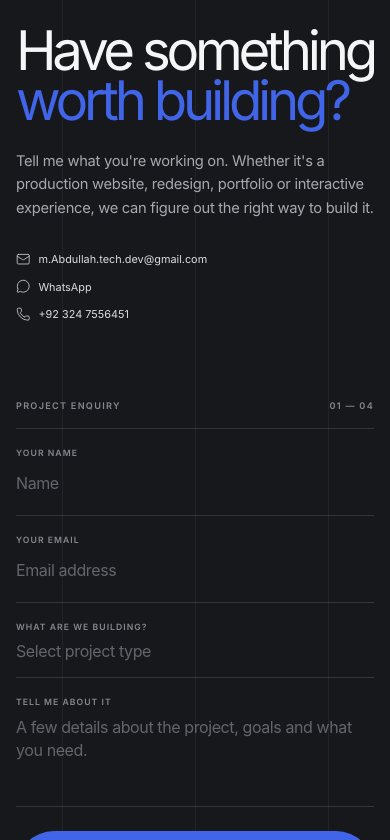
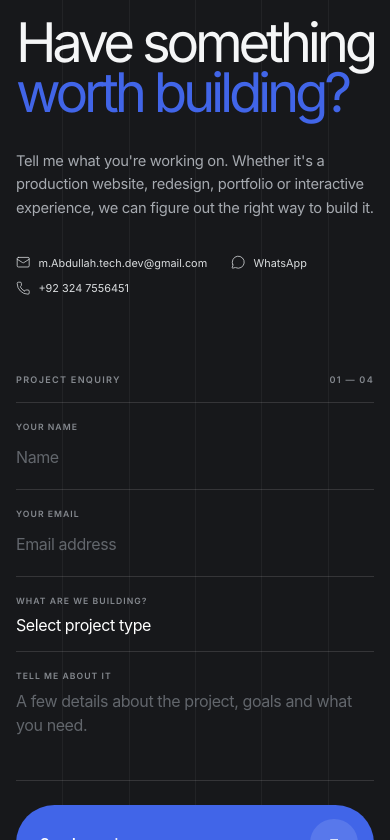
Before and after one commit to ibtikarzofficial-eng/AbdullahShahPortfolio, a React (Vite) app: page / in a window 390 px wide. Shown: the part 11160-12000 px from the top of the page. Built offline with nearby package versions, Linux system fonts and the light colour scheme.

Commit message:
Update contact.css

```diff
--- a/src/styles/contact.css
+++ b/src/styles/contact.css
@@ -4,8 +4,6 @@
 
 .contact-final {
   --contact-bg: #17181b;
-  --contact-surface: #202125;
-
   --contact-text: #f5f6f7;
   --contact-muted: #85898f;
 
@@ -26,14 +24,19 @@
 
   margin-top: -100svh;
 
-  background: var(--contact-bg);
+  background:
+    var(--contact-bg);
 
-  color: var(--contact-text);
+  color:
+    var(--contact-text);
 }
 
 
 /* ==========================================================
    STAGE
+
+   PRODUCTION-SAFE:
+   Visible even without JavaScript.
 ========================================================== */
 
 .contact-final__stage {
@@ -46,18 +49,17 @@
 
   overflow: hidden;
 
-  background: var(--contact-bg);
+  background:
+    var(--contact-bg);
 
-  opacity: 0;
+  opacity: 1;
 
-  transform:
-    scale(0.985);
+  transform: none;
 
-  filter:
-    blur(10px);
+  filter: none;
 
   transform-origin:
-    center;
+    center center;
 
   will-change:
     opacity,
@@ -120,7 +122,7 @@
 
 
 /* ==========================================================
-   BACKGROUND MONOGRAM
+   BACKGROUND MARK
 ========================================================== */
 
 .contact-final__mark {
@@ -141,7 +143,8 @@
 
   line-height: 0.69;
 
-  letter-spacing: -0.13em;
+  letter-spacing:
+    -0.13em;
 
   white-space: nowrap;
 
@@ -214,6 +217,8 @@
   width: 0.48rem;
   height: 0.48rem;
 
+  flex: 0 0 auto;
+
   border-radius: 50%;
 
   background:
@@ -243,21 +248,15 @@
 
 
 @keyframes contactStatus {
-
   from {
     opacity: 1;
-
-    transform:
-      scale(0.7);
+    transform: scale(0.7);
   }
 
   to {
     opacity: 0;
-
-    transform:
-      scale(1.7);
+    transform: scale(1.7);
   }
-
 }
 
 
@@ -356,7 +355,8 @@
 
   line-height: 1.6;
 
-  letter-spacing: -0.02em;
+  letter-spacing:
+    -0.02em;
 }
 
 
@@ -405,7 +405,7 @@
 
 
 /* ==========================================================
-   FORM AREA
+   FORM
 ========================================================== */
 
 .contact-final__form-area {
@@ -418,7 +418,8 @@
 
   display: flex;
 
-  justify-content: space-between;
+  justify-content:
+    space-between;
 
   gap: 2rem;
 
@@ -433,15 +434,13 @@
 
   font-weight: 600;
 
-  text-transform: uppercase;
+  text-transform:
+    uppercase;
 
-  letter-spacing: 0.14em;
+  letter-spacing:
+    0.14em;
 }
 
-
-/* ==========================================================
-   FORM
-========================================================== */
 
 .contact-final__form {
   width: 100%;
@@ -455,6 +454,7 @@
   height: 1px !important;
 
   padding: 0 !important;
+
   margin: -1px !important;
 
   overflow: hidden !important;
@@ -494,9 +494,11 @@
 
   font-weight: 600;
 
-  text-transform: uppercase;
+  text-transform:
+    uppercase;
 
-  letter-spacing: 0.12em;
+  letter-spacing:
+    0.12em;
 }
 
 
@@ -506,7 +508,6 @@
   width: 100%;
 
   margin: 0;
-
   padding: 0;
 
   border: 0;
@@ -524,7 +525,8 @@
 
   font-weight: 400;
 
-  letter-spacing: -0.025em;
+  letter-spacing:
+    -0.025em;
 
   resize: none;
 }
@@ -542,10 +544,8 @@
 }
 
 
-.contact-final__field
-input::placeholder,
-.contact-final__field
-textarea::placeholder {
+.contact-final__field input::placeholder,
+.contact-final__field textarea::placeholder {
   color: #62666c;
 
   opacity: 1;
@@ -559,15 +559,45 @@ textarea::placeholder {
 }
 
 
-.contact-final__field select:invalid {
-  color: #62666c;
-}
-
-
 .contact-final__field option {
   background: #202125;
 
   color: #ffffff;
+}
+
+
+/* ==========================================================
+   AUTOFILL
+
+   Removes browser's pale blue autofill boxes.
+========================================================== */
+
+.contact-final__field input:-webkit-autofill,
+.contact-final__field input:-webkit-autofill:hover,
+.contact-final__field input:-webkit-autofill:focus,
+.contact-final__field textarea:-webkit-autofill,
+.contact-final__field select:-webkit-autofill {
+  -webkit-text-fill-color:
+    #ffffff;
+
+  -webkit-box-shadow:
+    0 0 0
+    1000px
+    #17181b
+    inset;
+
+  box-shadow:
+    0 0 0
+    1000px
+    #17181b
+    inset;
+
+  caret-color:
+    #ffffff;
+
+  transition:
+    background-color
+    9999s ease-out;
 }
 
 
@@ -592,7 +622,12 @@ textarea::placeholder {
   transition:
     width
     0.5s
-    cubic-bezier(0.16, 1, 0.3, 1);
+    cubic-bezier(
+      0.16,
+      1,
+      0.3,
+      1
+    );
 }
 
 
@@ -606,8 +641,6 @@ textarea::placeholder {
 ========================================================== */
 
 .contact-final__submit {
-  position: relative;
-
   width: 100%;
 
   min-height: 4.8rem;
@@ -623,11 +656,10 @@ textarea::placeholder {
   display: flex;
 
   align-items: center;
-  justify-content: space-between;
+  justify-content:
+    space-between;
 
   gap: 1rem;
-
-  overflow: hidden;
 
   border: 0;
 
@@ -645,8 +677,10 @@ textarea::placeholder {
   font-weight: 600;
 
   transition:
-    background 0.3s ease,
-    transform 0.3s ease;
+    background
+    0.3s ease,
+    transform
+    0.3s ease;
 }
 
 
@@ -662,9 +696,9 @@ textarea::placeholder {
 
 
 .contact-final__submit:disabled {
+  opacity: 0.7;
+
   cursor: wait;
-
-  opacity: 0.7;
 }
 
 
@@ -687,15 +721,17 @@ textarea::placeholder {
   width: 1rem;
 
   transition:
-    transform
-    0.35s ease;
+    transform 0.35s ease;
 }
 
 
 .contact-final__submit:hover
 .contact-final__submit-icon svg {
   transform:
-    translate(4px, -4px);
+    translate(
+      4px,
+      -4px
+    );
 }
 
 
@@ -760,7 +796,8 @@ textarea::placeholder {
 }
 
 
-.contact-final__success > span:not(
+.contact-final__success >
+span:not(
   .contact-final__success-icon
 ) {
   color:
@@ -772,7 +809,8 @@ textarea::placeholder {
 
   text-transform: uppercase;
 
-  letter-spacing: 0.15em;
+  letter-spacing:
+    0.15em;
 }
 
 
@@ -789,7 +827,8 @@ textarea::placeholder {
 
   line-height: 0.95;
 
-  letter-spacing: -0.06em;
+  letter-spacing:
+    -0.06em;
 }
 
 
@@ -830,7 +869,7 @@ textarea::placeholder {
 
 
 /* ==========================================================
-   BOTTOM RULE
+   RULE + FOOTER
 ========================================================== */
 
 .contact-final__rule {
@@ -841,10 +880,6 @@ textarea::placeholder {
     var(--contact-line);
 }
 
-
-/* ==========================================================
-   FOOTER
-========================================================== */
 
 .contact-final__footer {
   padding-top: 1.25rem;
@@ -883,7 +918,8 @@ textarea::placeholder {
 
   text-transform: uppercase;
 
-  letter-spacing: 0.14em;
+  letter-spacing:
+    0.14em;
 }
 
 
@@ -905,44 +941,9 @@ textarea::placeholder {
 
 
 .contact-final__footer-group nav a {
-  position: relative;
-
   color: #f0f1f2;
 
   font-size: 0.73rem;
-}
-
-
-.contact-final__footer-group nav a::after {
-  content: "";
-
-  position: absolute;
-
-  left: 0;
-  bottom: -0.3rem;
-
-  width: 100%;
-  height: 1px;
-
-  background: #ffffff;
-
-  transform:
-    scaleX(0);
-
-  transform-origin: right;
-
-  transition:
-    transform
-    0.35s ease;
-}
-
-
-.contact-final__footer-group
-nav a:hover::after {
-  transform:
-    scaleX(1);
-
-  transform-origin: left;
 }
 
 
@@ -989,10 +990,7 @@ nav a:hover::after {
 
 
 /* ==========================================================
-   MOBILE / SMALL TABLET
-
-   On smaller screens we intentionally stop pinning Contact.
-   A large form inside a 100vh sticky stage is bad UX.
+   MOBILE
 ========================================================== */
 
 @media (max-width: 820px) {
@@ -1009,13 +1007,9 @@ nav a:hover::after {
   .contact-final__stage {
     position: relative;
 
-    top: auto;
-
     height: auto;
 
     min-height: 100svh;
-
-    overflow: hidden;
 
     opacity: 1 !important;
 
@@ -1058,22 +1052,6 @@ nav a:hover::after {
   }
 
 
-  .contact-final__intro > p {
-    max-width: 27rem;
-
-    margin-top: 1.5rem;
-  }
-
-
-  .contact-final__direct {
-    margin-top: 2rem;
-
-    display: grid;
-
-    gap: 0.8rem;
-  }
-
-
   .contact-final__form-area {
     margin-top: 5rem;
   }
@@ -1102,17 +1080,10 @@ nav a:hover::after {
 
   .contact-final__mark {
     right: -25vw;
+
     bottom: 5vh;
 
     font-size: 92vw;
-  }
-
-
-  .contact-final__lines
-  span:nth-child(2),
-  .contact-final__lines
-  span:nth-child(4) {
-    display: none;
   }
 
 }
@@ -1124,18 +1095,6 @@ nav a:hover::after {
 
 @media (max-width: 480px) {
 
-  .contact-final__top {
-    align-items: flex-start;
-  }
-
-
-  .contact-final__location {
-    max-width: 8rem;
-
-    text-align: right;
-  }
-
-
   .contact-final__main {
     padding-top: 6rem;
   }
@@ -1144,13 +1103,6 @@ nav a:hover::after {
   .contact-final__intro h2 {
     font-size:
       clamp(3rem, 14vw, 4.6rem);
-  }
-
-
-  .contact-final__field input,
-  .contact-final__field select,
-  .contact-final__field textarea {
-    font-size: 1rem;
   }
 
 
@@ -1188,6 +1140,11 @@ nav a:hover::after {
 
 
   .contact-final__stage {
+    opacity: 1 !important;
+
+    transform:
+      none !important;
+
     filter:
       none !important;
   }
```
